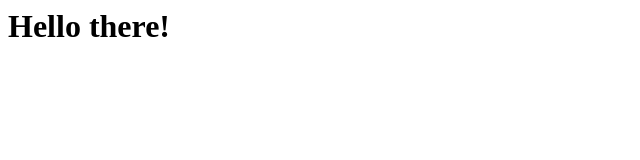
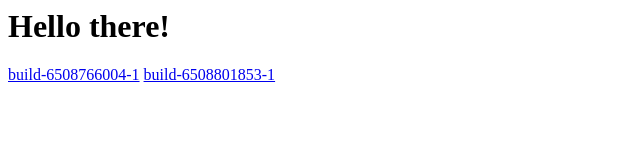
Before and after one commit to jhajduk-pgs/ghpages, a website: page index.html in a window 1280 px wide. Shown: the whole page, without its empty margins (0-640 px from the left). Drawn offline with Linux system fonts and the light colour scheme.

Commit message:
update index

```diff
--- a/index.html
+++ b/index.html
@@ -1 +1,3 @@
 <h1>Hello there!</h1>
+<a href="./build-6508766004-1/index.html">build-6508766004-1</a>
+<a href="./build-6508801853-1/index.html">build-6508801853-1</a>
```
